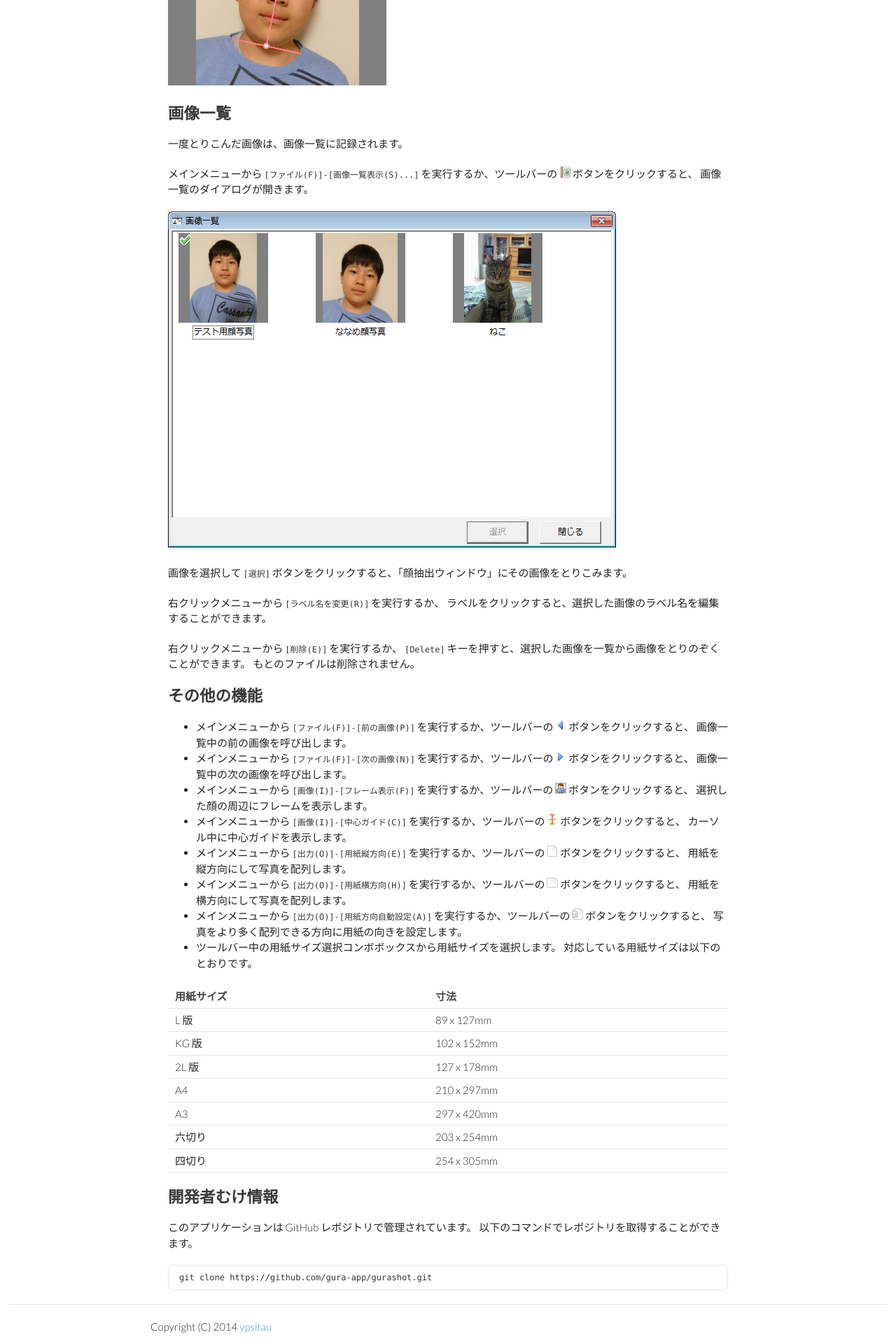
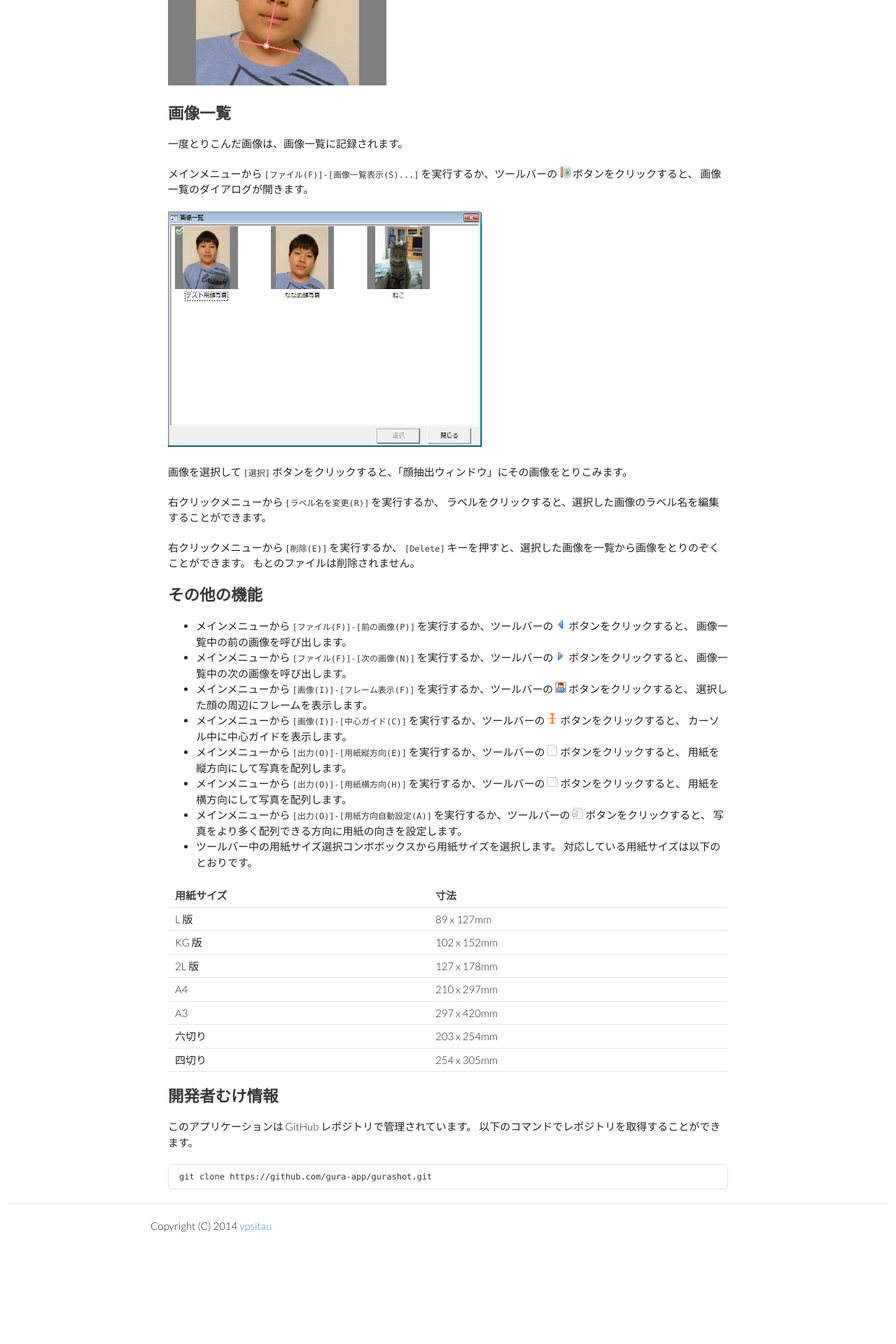
Before and after one commit to gura-app/gura-app.github.io, a Jekyll site: the page built from gurashot/index.md, in a window 1280 px wide. Shown: the part 2439-4359 px from the top of the page at 70% size. Built offline with Jekyll 4.4.1, drawn with Linux system fonts in a browser that asks for light colours; Markdown is read by kramdown in place of the engine named in the settings; after the commit the page ends 4215 px from its top, so only the background shows below that.

Commit message:
updated document

```diff
--- a/gurashot/index.md
+++ b/gurashot/index.md
@@ -76,7 +76,7 @@
 ![report_picture](images/report_picture.png) ボタンをクリックすると、
 画像一覧のダイアログが開きます。
 
-![image-list](images/image-list.png)
+![image-list](images/image-list-shrink.png)
 
 画像を選択して `[選択]` ボタンをクリックすると、「顔抽出ウィンドウ」にその画像をとりこみます。
 
```
